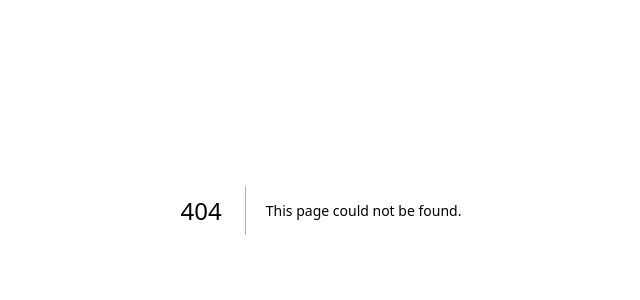
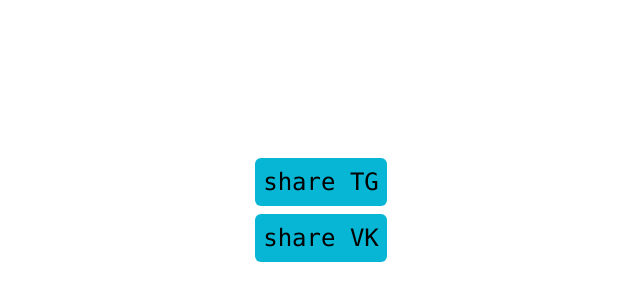
Before and after one commit to PopovDS617/test-seo-share, a Next.js app: page /example in a window 1280 px wide. Before the commit this address had no page. Shown: the part 190-490 px from the top of the page, without its empty margins (319-959 px from the left). Built offline with nearby package versions, Linux system fonts and the light colour scheme.

Commit message:
feat: add example page

```diff
--- /dev/null
+++ b/src/pages/example.tsx
@@ -0,0 +1,82 @@
+import { NextSeo } from "next-seo";
+import { useEffect } from "react";
+import { OG_IMAGE } from "../../next-seo.config";
+
+export default function ExamplePage() {
+  let shareLinkTg = "";
+  let shareLinkVk = "";
+  let leftIndent = 0;
+  let topIndent = 0;
+
+  const seoTitle = "Какое ваше тотемное дерево";
+  const seoDescription =
+    "Сберегаем вместе — платформа Сбера про экологичный и здоровый образ жизни, полезные привычки, саморазвитие, помощь людям и природе. Ежедневно мы публикуем новости и тренды, практические советы и экспертное мнение по важным темам в области ESG и устойчивого развития. Также мы рассказываем о добрых делах, благотворительных и волонтерских инициативах, помогаем вам заботиться о себе и об окружающем мире.";
+  const shareResult = "Моё тотемное дерево — Сосна";
+  const shareText = `%0A${shareResult}%0A%0AХочешь узнать о себе? Пройди тест на Сберегаем вместе`;
+
+  const seoImage = {
+    alt: "",
+    url: "result-1.png",
+    width: OG_IMAGE.WIDTH,
+    height: OG_IMAGE.HEIGHT,
+  };
+
+  useEffect(() => {
+    if (window !== undefined) {
+      const updatedHref = window.location.href.split("?").slice(0, -1).join("");
+
+      window.history.replaceState(null, "", updatedHref);
+    }
+  }, []);
+
+  useEffect(() => {
+    if (window !== undefined) {
+      shareLinkTg = `https://telegram.me/share/url?url=${window.location.href}&text=${shareText}`;
+      shareLinkVk = `https://vk.com/share.php?url=${window.location.href}&title=${shareText}`;
+      leftIndent = (window.screen.width - windowW) / 2;
+      topIndent = (window.screen.height - windowH) / 2;
+    }
+  }, []);
+
+  const windowH = 500;
+  const windowW = 500;
+
+  const params = `scrollbars=no,resizable=no,status=no,location=no,toolbar=no,menubar=no,width=${windowW},height=${windowH},left=${leftIndent},top=${topIndent}`;
+
+  const handleOpenShareMenuTg = () => window.open(shareLinkTg, "Тест", params);
+  const handleOpenShareMenuVk = () => window.open(shareLinkVk, "Тест", params);
+
+  const page = (
+    <div className="flex h-full flex-col items-center justify-center gap-2">
+      <button
+        onClick={handleOpenShareMenuTg}
+        className="color rounded-md bg-cyan-500 p-2 font-mono text-2xl"
+      >
+        share TG
+      </button>
+      <button
+        onClick={handleOpenShareMenuVk}
+        className="color rounded-md bg-cyan-500 p-2 font-mono text-2xl"
+      >
+        share VK
+      </button>
+    </div>
+  );
+
+  return (
+    <>
+      <NextSeo
+        title="Сберегаем вместе"
+        openGraph={{
+          title: seoTitle,
+          description: seoDescription,
+          images: [seoImage],
+          siteName: "Сберегаем вместе",
+        }}
+      />
+      <div className="h-screen">
+        <main className="h-full">{page}</main>
+      </div>
+    </>
+  );
+}
```
Also changed, not shown: result-1.png (added).
